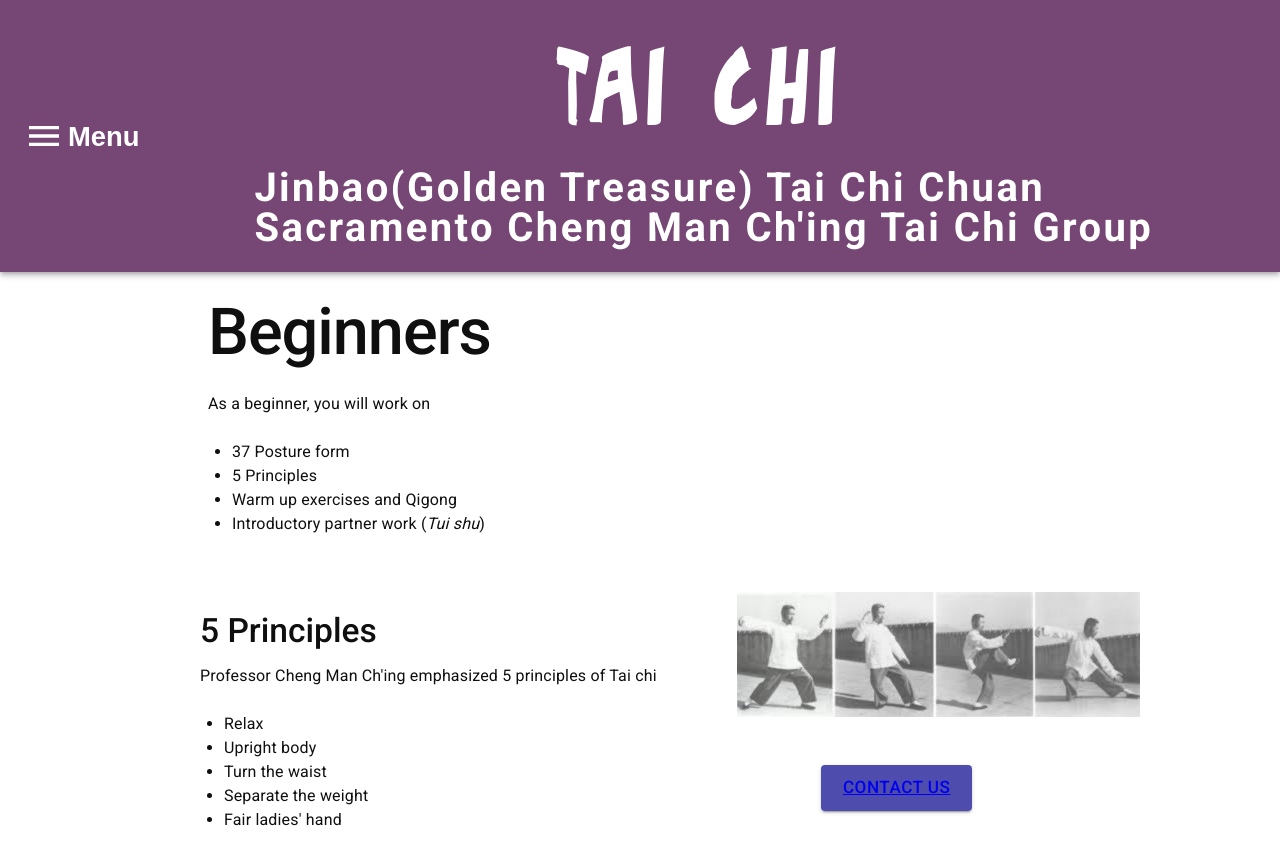
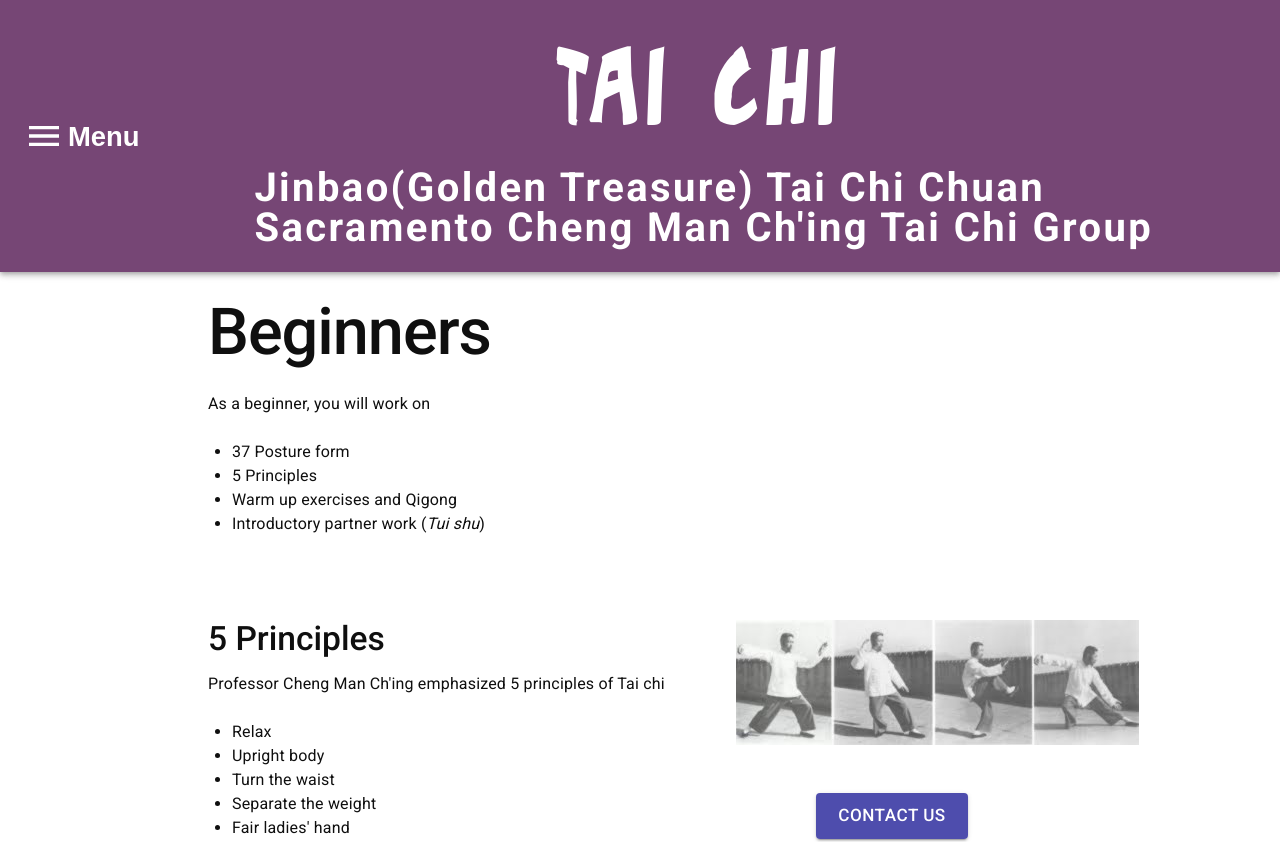
Before and after one commit to johnlobster/tcc-cmcsacramento, a React (Create React App) app: page /Beginners in a window 1280 px wide. Shown: the top 842 px of the page. Built offline with nearby package versions, Linux system fonts and the light colour scheme.

Commit message:
contact button styling

```diff
--- a/src/components/ContactButton/ContactButton.tsx
+++ b/src/components/ContactButton/ContactButton.tsx
@@ -11,6 +11,10 @@ const useStyles = makeStyles({
     display: 'flex',
     width: '100%',
     justifyContent: 'center',
+    '&  a': {
+      color: "white",
+      textDecoration: 'none',
+    }
   },
   contactButton: {
     color: theme.palette.secondary.contrastText,
--- a/src/pages/Beginners/Beginners.tsx
+++ b/src/pages/Beginners/Beginners.tsx
@@ -34,8 +34,8 @@ const useStyles = makeStyles({
     [theme.breakpoints.up('xs')]: {
       paddingTop: '0',
     },
-    [theme.breakpoints.up('md')]: {
-      paddingTop: '1.5rem',
+    [theme.breakpoints.up('sm')]: {
+      paddingTop: '2.75rem',
     },
     '& img': {
       [theme.breakpoints.down('sm')]: {
@@ -169,7 +169,7 @@ const Beginners: React.FunctionComponent = () => {
               <li>Introductory partner work (<em>Tui shu</em>)</li>
             </ul>
           </Grid>
-
+          <Grid item xs={12}>
             <Grid container>
               <Grid item xs={12} sm={7}>
                 <h3>5 Principles</h3>
@@ -192,6 +192,8 @@ const Beginners: React.FunctionComponent = () => {
               </Grid>
 
             </Grid>
+          </Grid>
+
         </Grid>
       </ResponsiveContainer>
 
--- a/src/pages/Beginners/formList.tsx
+++ b/src/pages/Beginners/formList.tsx
@@ -202,7 +202,6 @@ export const formListItems: FormList = [
     count: 26,
     chinese: "jīn jī dú lì",
     english: "Golden pheasant (rooster) stands on one leg, left side",
-    image: rooster
   },
   {
     count: 27,
@@ -415,16 +414,19 @@ export const FormList: React.FunctionComponent = () => {
     <p>
       The numbering and English naming of the postures varies from author to author, but there are always 37.
       I have put in brackets some of the other names commonly used. It is important to know that the names themselves
-      are not important, they are labels for the form postures - some are more poetic than others. There is no need to
-      learn (or try to pronounce) the Chinese names. However , the components of Grasp the sparrow's tail are commonly
-      used. <em>Peng</em> - ward off, pronounced more like "pung". <em>Lu</em> - rollback, long 'u' sound. <em> Ji </em> - press,
-      short 'i', more 'ee'. <em>An</em> - push, pronounced more like "aahn"
+      are not important, they are labels for the form postures - some are more poetic than others.
     </p>
     <p>
       Each labelled posture consists of several complete movements and changes of direction, with co-ordination of arms, waist and feet. So this simple list
       cannot be used to learn the form, but only as a reminder. It is helpful to know the names of movements, or at least a rough
       version of the name, to be able to ask questions about movements during class. I have also found this list useful in
       piecing together the form as a single movement
+    </p>
+    <p>
+      There is no need to
+      learn (or try to pronounce) the Chinese names. However , the components of Grasp the sparrow's tail are commonly
+      used. <em>Peng</em> - ward off, pronounced more like "pung", short 'u'. <em>Lu</em> - rollback, long 'u' sound. <em> Ji </em> - press,
+      long 'i', more 'ee'. <em>An</em> - push, pronounced more like "aahn"
     </p>
     <p>
       The numbering and English translations are from this book by Cheng Man Ch'ing
```
Lines whose indentation alone changed are shown as unchanged.
